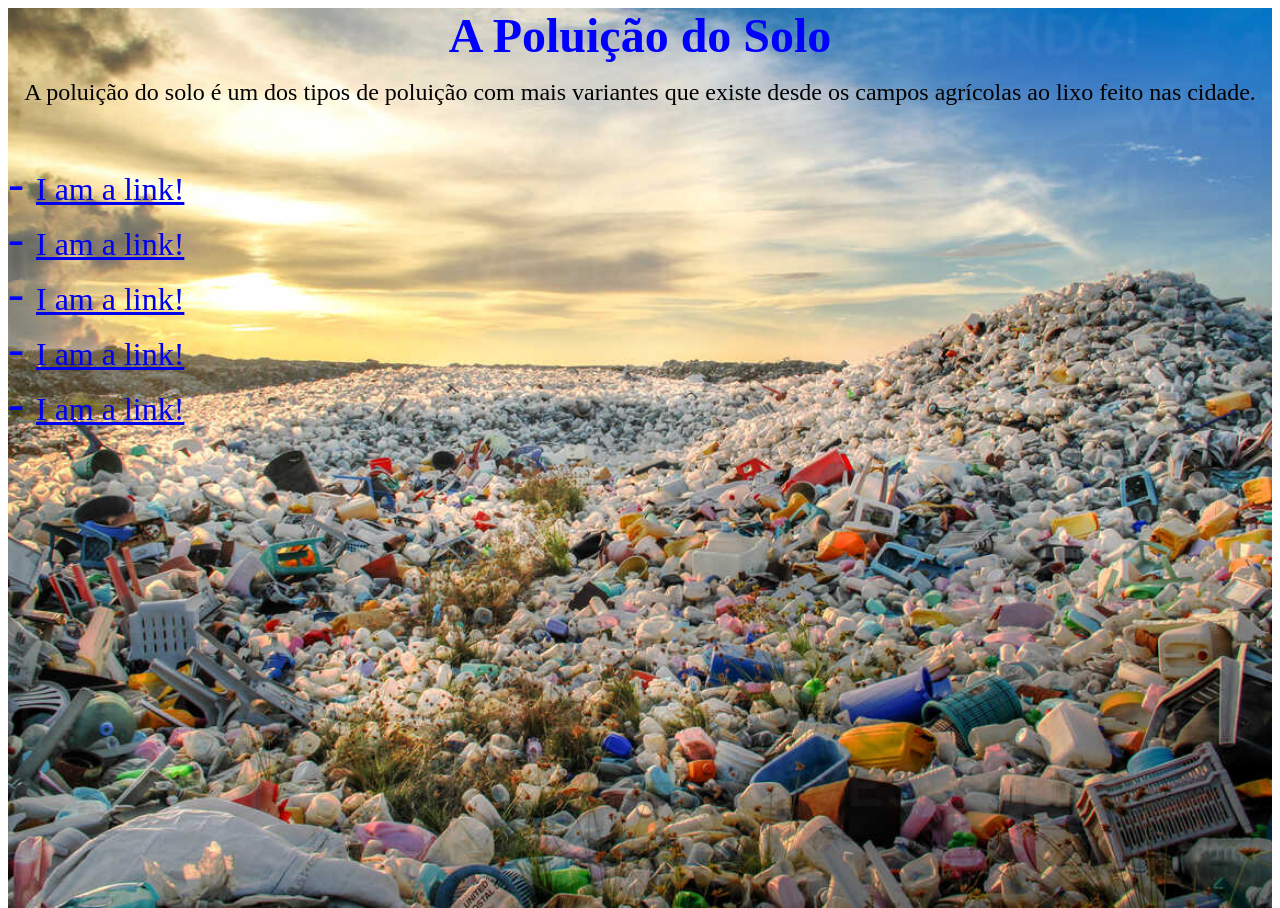
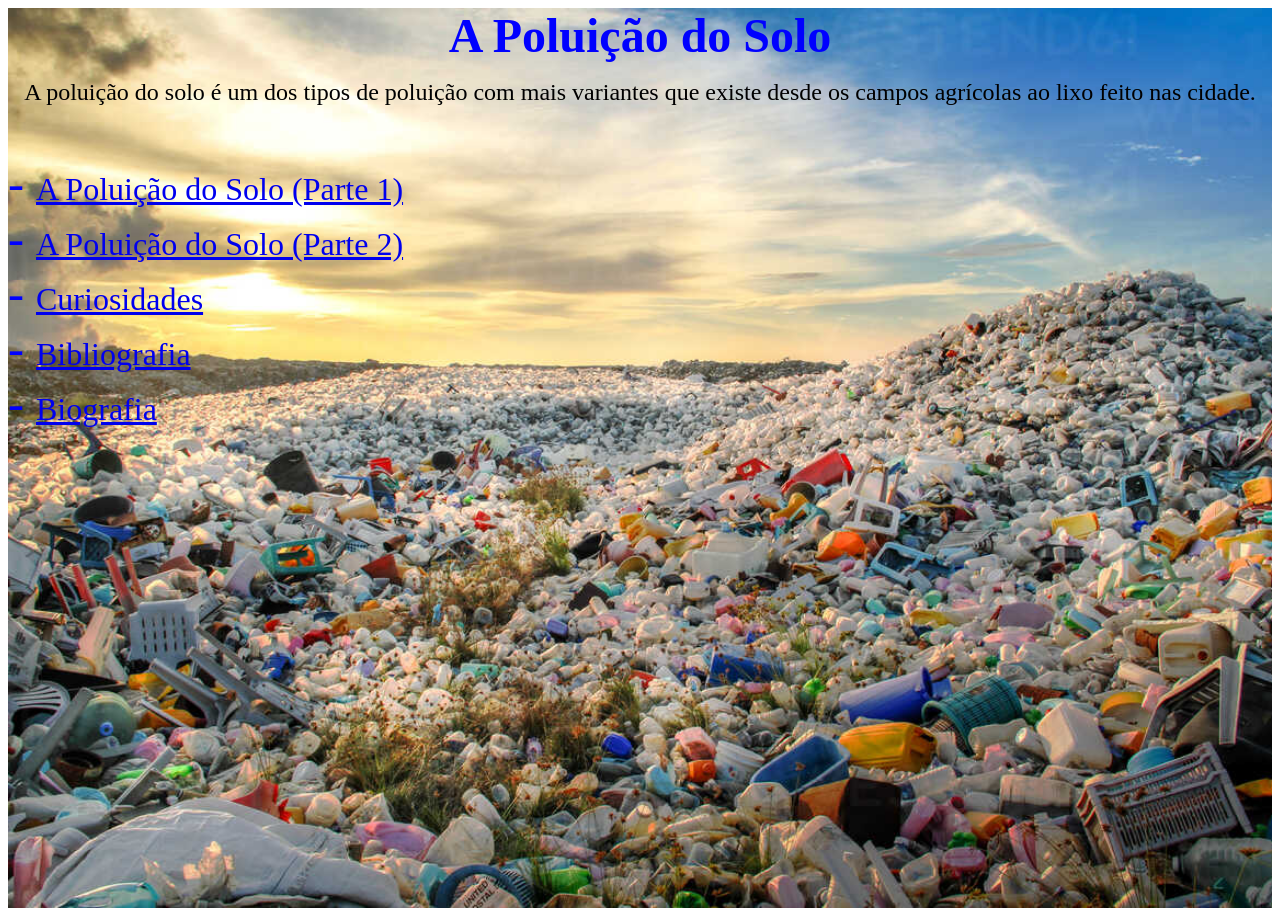
Before and after one commit to vicentesousa09/poluicaodosolo, a plain HTML site: page index.html in a window 1280 px wide. Shown: the top 908 px of the page. Drawn offline with Linux system fonts and the light colour scheme.

Commit message:
Add files via upload

```diff
--- a/index.html
+++ b/index.html
@@ -5,18 +5,18 @@
 		<meta name="viewport" content="width=device-width, initial-scale=1.0">
 		<title>A Poluição do Solo</title>
 		<link rel="stylesheet" href="Stile.css">
-		<link rel="shortcut icon" href="Images/principal.jpg" type="image/png">
+		<link rel="shortcut icon" href="Images/principal.jpg" type="image/jpg">
 	</head>
 	<body>
 		<div>
 		<h1 align=center><font color="blue"><font size=12> A Poluição do Solo </h1></font>
 		<p align=center><font size=5><font color="black"> A poluição do solo é um dos tipos de poluição com mais variantes que existe desde os campos agrícolas ao lixo feito nas cidade.</p></font></font>
 		<br>
-		<p><font size=8> -   </font> <font size=6> <a href="http://google.com" target="_blank">I am a link!</a>  </font>  <br>
-		<font size=8> -   </font> <font size=6> <a href="http://google.com" target="_blank">I am a link!</a>  </font>   <br>
-		<font size=8>	-   </font> <font size=6> <a href="http://google.com" target="_blank">I am a link!</a>  </font>   <br>
-		<font size=8>	-   </font> <font size=6> <a href="http://google.com" target="_blank">I am a link!</a>  </font>   <br>
-		<font size=8>	-   </font> <font size=6> <a href="http://google.com" target="_blank">I am a link!</a>  </font></font></p>
+		<p><font size=8> -   </font> <font size=6> <a href="https://docs.google.com/document/d/17slPDPzPGAbLUcuysFyzln3gZBSlQKVMqCwzC2bmKA4/edit" target="_blank">A Poluição do Solo (Parte 1)</a>  </font>  <br>
+		<font size=8> -   </font> <font size=6> <a href="https://docs.google.com/document/d/1Wt0JDrc1oYnOEirHWd43WNz0sGJ_l-yNX2E0PcXgARU/edit" target="_blank">A Poluição do Solo (Parte 2)</a>  </font>   <br>
+		<font size=8>	-   </font> <font size=6> <a href="https://docs.google.com/document/d/1RWMhGNHCApCZCca12J6VOOK9F2HmjXDDTf8EoButHYc/edit" target="_blank">Curiosidades</a>  </font>   <br>
+		<font size=8>	-   </font> <font size=6> <a href="https://docs.google.com/document/d/1AFuW9CTft1xIMi4g3dDQGMwlm6-uwL48fHYEFGXG5Ac/edit" target="_blank">Bibliografia</a>  </font>   <br>
+		<font size=8>	-   </font> <font size=6> <a href="https://docs.google.com/document/d/1BY9Xb-jLhZCIvgFXMRyFqlcWUf6FGdPUUgEtu2ZOGXo/edit" target="_blank">Biografia</a>  </font></font></p>
 	</div>
 		<p align=center><font size=6> A <b>Poluição do Solo</b> é toda e qualquer mudança em sua natureza, causada pelo contato com produtos químicos, resíduos sólidos e resíduos líquidos, os quais causam sua danificação ao ponto de tornar a terra inútil ou até gerar um <b>risco à saúde.</b></p>
 		<p align=center>De modo mais geral, podemos afirmar que <i>detergentes, lâmpadas fluorescentes, mercúrio, pesticidas, componentes eletrônicos, tintas, gasolina, diesel e óleos em geral, bem como fluídos hidráulicos, hidrocarbonetos e o chumbo</i> são os principais agentes poluidores do solo.</font>
```
